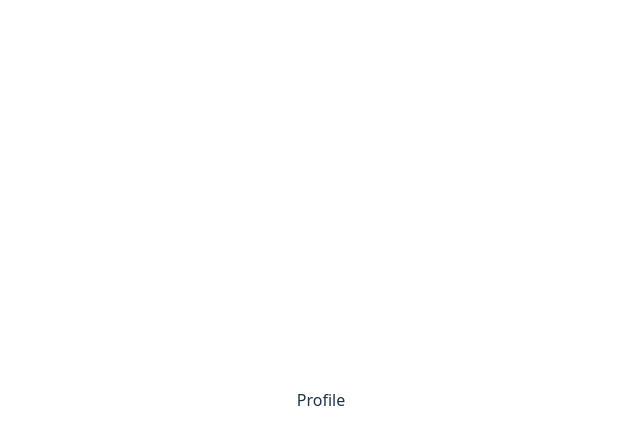
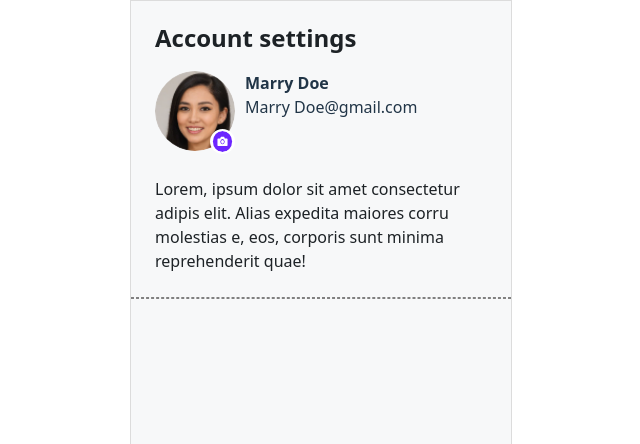
Before and after one commit to Raveena99999/InternAssignment, a React (Vite) app: page /profile in a window 1280 px wide. Shown: the top 444 px of the page, without its empty margins (319-959 px from the left). Built offline with nearby package versions, Linux system fonts and the light colour scheme; the HTML template or start-up script is replaced by a standard one.

Commit message:
profile page

```diff
--- a/src/pages/Login.jsx
+++ b/src/pages/Login.jsx
@@ -1,123 +1,56 @@
-
-
-
-// import React, { useState } from "react";
-// import { useNavigate } from "react-router-dom";
-// import "../style/login.css";
-
-// const Login = () => {
-//   const navigate = useNavigate();
-//   const [formData, setFormData] = useState({
-
-//     email: "",
-//     password: "",
-
-//   });
-
-//   const handleChange = (e) => {
-//     const { name, value } = e.target;
-//     setFormData((prev) => ({ ...prev, [name]: value }));
-//   };
-
-//   const handleSubmit = (e) => {
-//     e.preventDefault();
-//     // Simulate account creation
-//     console.log("Account Created", formData);
-//     navigate("/profile");
-//   };
-
-//   return (
-//     <div className="login-container">
-//       <form className="login-form" onSubmit={handleSubmit}>
-//         <h2>
-//           Signin your <br /> <h2>PopX account</h2>
-//         </h2>
-
-//         <p>
-//           Lorem ipsum dolor sit amet,
-//           <br /> consectetur adipiscing elit.
-//         </p>
-
-//         <label>Email address*</label>
-//         <input
-//           type="email"
-//           name="email"
-//           required
-//           value={formData.email}
-//           onChange={handleChange}
-//           placeholder="Enter email address"
-//         />
-
-//         <label>Password*</label>
-//         <input
-//           type="password"
-//           name="password"
-//           required
-//           value={formData.password}
-//           onChange={handleChange}
-//           placeholder="Enter password"
-//         />
-
-
-
-
-//         <button type="submit">Login</button>
-//       </form>
-//     </div>
-//   );
-// };
-
-// export default Login;
-
-
-
-
-import React, { useState } from 'react';
-import '../style/login.css';
+import React, { useState } from "react";
+import "../style/login.css";
+import { useNavigate } from "react-router-dom";
 
 const Login = () => {
-  const [formData, setFormData] = useState({ email: '', password: '' });
-  const [error, setError] = useState('');
-  const [loggedIn, setLoggedIn] = useState(false);
+  const [formData, setFormData] = useState({ email: "", password: "" });
+  const navigate = useNavigate();
 
-  const correctEmail = 'test@example.com';
-  const correctPassword = 'password123';
+  const [error, setError] = useState("");
+  // const [loggedIn, setLoggedIn] = useState(false);
+
+  // const correctEmail = 'test@example.com';
+  // const correctPassword = 'password123';
 
   const handleChange = (e) => {
     const { name, value } = e.target;
     setFormData((prev) => ({ ...prev, [name]: value }));
-    setError('');
+    setError("");
   };
+
+  // const handleSubmit = (e) => {
+  //   e.preventDefault();
+  //   if (
+  //     formData.email === correctEmail &&
+  //     formData.password === correctPassword
+  //   ) {
+  //     setLoggedIn(true);
+  //   } else {
+  //     setError('Invalid email or password.');
+  //   }
+  // };
 
   const handleSubmit = (e) => {
     e.preventDefault();
-    if (
-      formData.email === correctEmail &&
-      formData.password === correctPassword
-    ) {
-      setLoggedIn(true);
-    } else {
-      setError('Invalid email or password.');
-    }
+    // Simulate account creation
+    console.log("Account Created", formData);
+    navigate("/profile");
   };
-
   return (
     <div className="login-container">
       <form className="login-form" onSubmit={handleSubmit}>
- <h2>
-         Signin to your <br /> <h2>PopX account</h2>
+        <h2>
+          Signin to your <br /> <h2>PopX account</h2>
         </h2>
 
-         <p>
+        <p>
           Lorem ipsum dolor sit amet,
-         <br /> consectetur adipiscing elit.
-         </p>
+          <br /> consectetur adipiscing elit.
+        </p>
         {/* Email Field */}
         <div className="fieldset-wrapper">
           <fieldset>
-            <legend>
-              Email Address
-            </legend>
+            <legend>Email Address</legend>
             <input
               type="email"
               name="email"
@@ -131,9 +64,7 @@ const Login = () => {
         {/* Password Field */}
         <div className="fieldset-wrapper">
           <fieldset>
-            <legend>
-              Password
-            </legend>
+            <legend>Password</legend>
             <input
               type="password"
               name="password"
@@ -144,11 +75,13 @@ const Login = () => {
           </fieldset>
         </div>
 
-        {error && <p className="error">{error}</p>}
+        {/* {error && <p className="error">{error}</p>} */}
 
-        <button className='loginBtn' type="submit">Login</button>
+        <button className="loginBtn" type="submit">
+          Login
+        </button>
 
-        {loggedIn && <p className="success">Login successful!</p>}
+        {/* {loggedIn && <p className="success">Login successful!</p>} */}
       </form>
     </div>
   );
--- a/src/pages/Profile.jsx
+++ b/src/pages/Profile.jsx
@@ -1,7 +1,51 @@
-import React from 'react'
+import imagee from "../assets/Ellipse 114.png"
+import camera from "../assets/Group 1585.svg"
+import "../style/profile.css"
+ const Profile = () => {
 
-export default function Profile() {
   return (
-    <div>Profile</div>
-  )
-}
+    <div>
+
+    <div className="profile-container">
+      <div className="profile-div">
+        <h1 className=" ">
+          Account settings
+        </h1>
+
+         <div className="secondDiv">
+        {/* <div className="relative">
+          <i className=""></i>
+          <img src={imagee} alt="" className="w-20" />
+        </div> */}
+
+        <div className="relative profile-image-wrapper">
+  <img src={imagee} alt="Profile" className="profile-image" />
+  <img
+    src={camera}
+    alt="Camera Icon"
+    className="camera-icon"
+  />
+</div>
+
+        <div>
+          <p className="">
+            <strong>Marry Doe</strong>
+          </p>
+          <p className="">Marry Doe@gmail.com</p>
+        </div>
+      </div>
+      <p className="para">
+        Lorem, ipsum dolor sit amet consectetur adipis elit. Alias expedita
+        maiores corru molestias e, eos, corporis sunt minima
+        reprehenderit quae!
+      </p>
+      </div>
+
+       {/* <hr className="dashed-border"/> */}
+       <div className="dashed-border"></div>
+
+    </div >
+    </div>
+  );
+};
+export default Profile;
--- a/src/pages/Signup.jsx
+++ b/src/pages/Signup.jsx
@@ -106,8 +106,10 @@ const Signup = () => {
             />
           </fieldset>
         </div>
+<div style={{display:"flex"}}>
+        <p className="agencyPara">Are you an Agency?</p><span style={{marginLeft:"5px"}} className="required">*</span>
 
-        <p className="agencyPara">Are you an Agency?</p>
+</div>
         <div className="radio-group">
           <label>
             <input
--- a/src/style/login.css
+++ b/src/style/login.css
@@ -7,7 +7,7 @@
 
 .login-form {
   padding: 2rem;
-  width: 360px;
+  width: 380px;
   background-color: #f7f8f9 !important;
 }
 
--- /dev/null
+++ b/src/style/profile.css
@@ -0,0 +1,69 @@
+   .profile-container{
+    /* display: flex; */
+
+  height: 100vh;
+  border: 1px solid gainsboro;
+    background-color: #f7f8f9 !important;
+
+   }
+   .profile-div{
+  padding: 1.5rem;
+  width: 380px;
+  /* background-color: #f7f8f9 !important; */
+}
+.profile-div h1{
+    color: #1D2226;
+    font-size: 24px;
+    background-color: #f7f8f9;
+}
+.secondDiv{
+    display: flex;
+    margin-top: 20px;
+}
+.secondDiv p{
+    margin-left: 10px;
+
+}
+.para{
+    margin-top: 20px;
+    color: #1D2226;
+    font-weight: 500;
+    font-size: 16px;
+}
+.dashed-border{
+    border: 1px dashed gray;
+    margin-bottom: -50px;
+}
+
+
+
+
+
+
+
+
+
+
+
+.profile-image-wrapper {
+  position: relative;
+  display: inline-block;
+}
+
+.profile-image {
+  width: 80px;
+  height: 80px;
+  border-radius: 50%;
+  object-fit: cover;
+}
+
+.camera-icon {
+  position: absolute;
+  bottom: 3px;
+  right: 0;
+  width: 25px;
+  height: 25px;
+  background-color: white;
+  border-radius: 50%;
+  padding: 2px;
+}
```
Also changed, not shown: src/assets/Ellipse 114.png (added), src/assets/Group 1585.svg (added).
